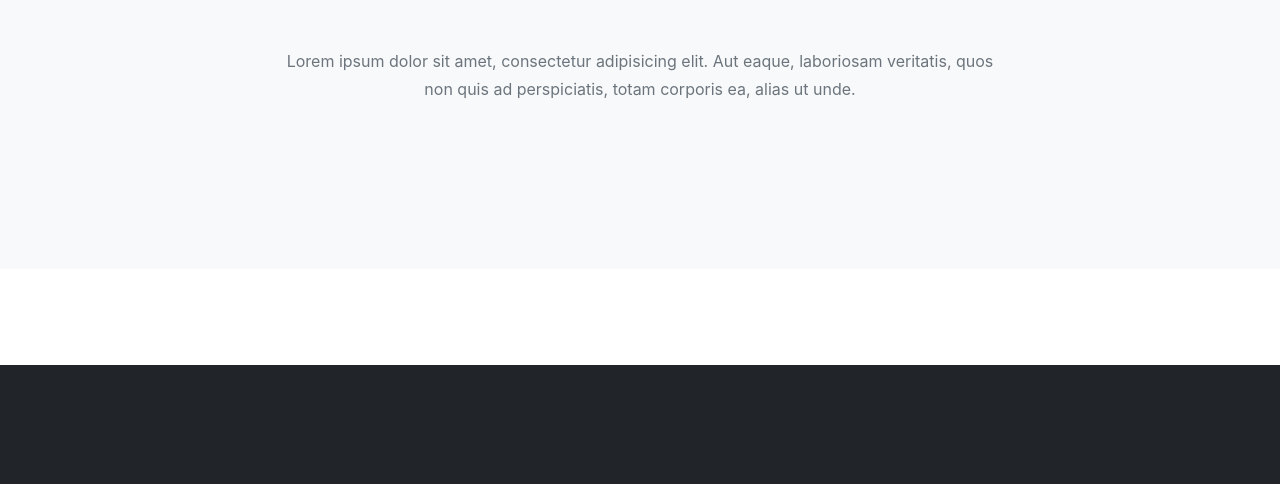
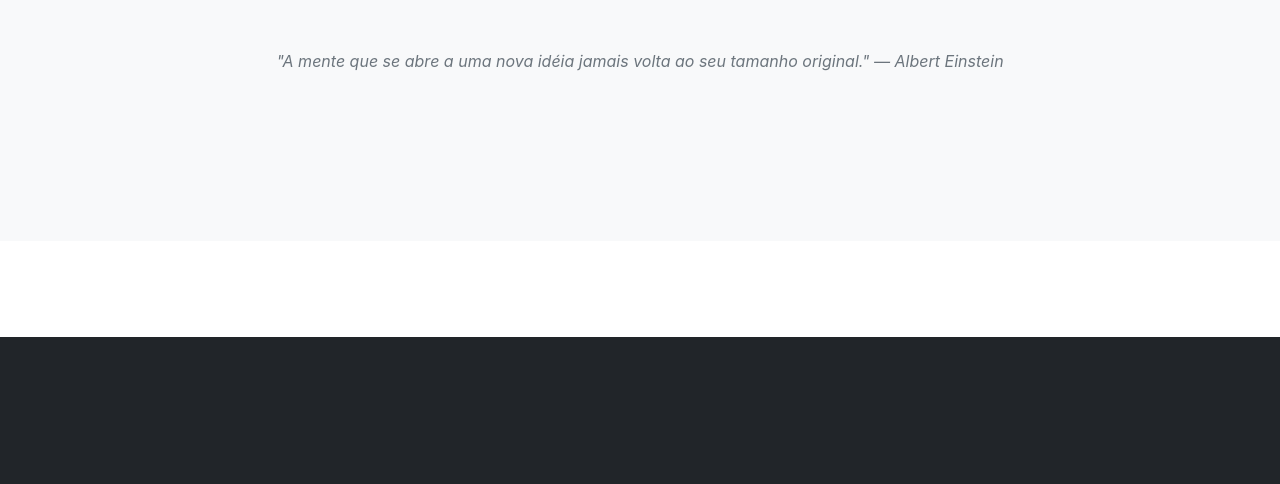
Before and after one commit to Emanno/funil_espartano, a website with bundled scripts: page index.html in a window 1280 px wide. Shown: the part 5307-5791 px from the top of the page. Built offline with nearby package versions, Linux system fonts and the light colour scheme; a web font is replaced by a local one.

Commit message:
Update index.html

```diff
--- a/index.html
+++ b/index.html
@@ -378,7 +378,7 @@
         </div>
         <div class="row">
           <div class="col-lg-8 mx-auto text-center">
-            <p class="large text-muted">Lorem ipsum dolor sit amet, consectetur adipisicing elit. Aut eaque, laboriosam veritatis, quos non quis ad perspiciatis, totam corporis ea, alias ut unde.</p>
+            <p class="large text-muted"><i>"A mente que se abre a uma nova idéia jamais volta ao seu tamanho original." — Albert Einstein</i></p>
           </div>
         </div>
       </div>
@@ -421,6 +421,7 @@
             <!-- <h3 class="section-subheading text-muted">Lorem ipsum dolor sit amet consectetur.</h3> -->
           </div>
         </div>
+        <br>
         <div class="row">
           <div class="col-lg-12">
             <form id="contactForm" name="sentMessage" novalidate="novalidate">
```
